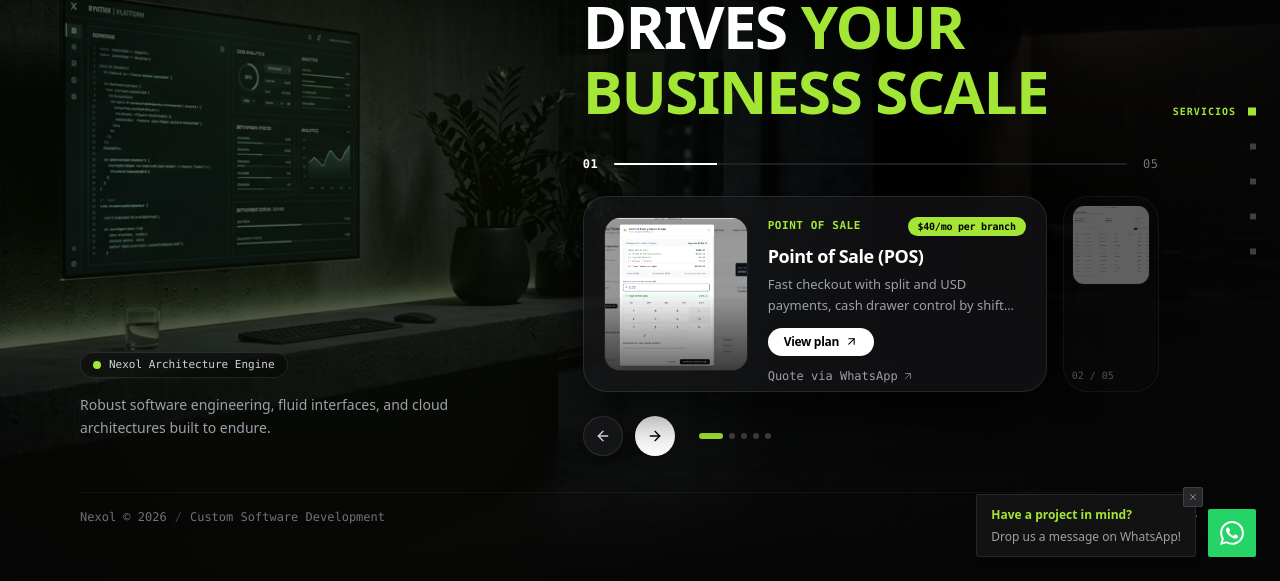
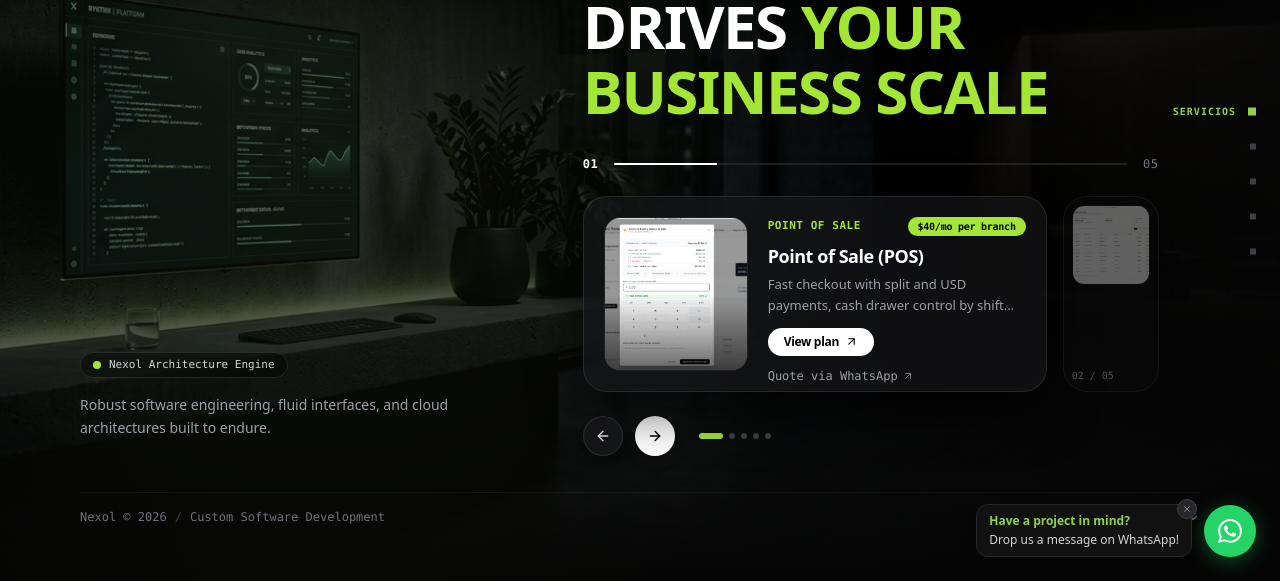
Before and after one commit to DETDevs/DET.Porfolio.App, a React (Vite) app: page / in a window 1280 px wide. Shown: the part 219-800 px from the top of the page. Built offline with nearby package versions, Linux system fonts and the light colour scheme; no server answers.

Commit message:
feat(ui): brand tokens, button focus rings and circular whatsapp floating button

```diff
--- a/src/App.tsx
+++ b/src/App.tsx
@@ -71,7 +71,7 @@ const LandingPage = () => {
   }, []);
 
   return (
-    <div className="bg-[#050505] min-h-screen text-zinc-200 selection:bg-[#a3e635] selection:text-black font-sans overflow-x-hidden">
+    <div className="bg-[#050505] min-h-screen text-zinc-200 selection:bg-[#8FD14F] selection:text-black font-sans overflow-x-hidden">
       <ScrollProgress />
       <SectionNav />
       <Navbar />
--- a/src/index.css
+++ b/src/index.css
@@ -1,5 +1,16 @@
 @import url("https://fonts.googleapis.com/css2?family=Geist:wght@300;400;500;600;700&family=Instrument+Serif:ital@0;1&family=Inter:wght@300;400;500;600;700;800;900&display=swap");
 @import "tailwindcss";
+
+@theme {
+  --color-brand: #8FD14F;
+  --color-brand-hover: #5FA22B;
+}
+
+:root {
+  --brand: #8FD14F;
+  --brand-hover: #5FA22B;
+  --brand-glow: rgba(143, 209, 79, 0.2);
+}
 
 .font-instrument {
   font-family: "Instrument Serif", Georgia, serif;
@@ -147,3 +158,11 @@
 ::-webkit-scrollbar-thumb:hover {
   background: #475569;
 }
+
+@utility no-scrollbar {
+  -ms-overflow-style: none;
+  scrollbar-width: none;
+  &::-webkit-scrollbar {
+    display: none;
+  }
+}
--- a/src/shared/hooks/useTilt.ts
+++ b/src/shared/hooks/useTilt.ts
@@ -3,6 +3,10 @@ import { useCallback, type RefObject } from "react";
 export function useTilt<T extends HTMLElement>(cardRef: RefObject<T | null>) {
   const handleMove = useCallback(
     (e: React.MouseEvent<T>) => {
+      if (typeof window !== "undefined" && !window.matchMedia("(pointer: fine)").matches) {
+        return;
+      }
+
       const el = cardRef.current;
       if (!el) return;
 
@@ -18,7 +22,7 @@ export function useTilt<T extends HTMLElement>(cardRef: RefObject<T | null>) {
 
       const shine = el.querySelector<HTMLElement>(".card-shine");
       if (shine) {
-        shine.style.background = `radial-gradient(circle at ${x * 100}% ${y * 100}%, rgba(163, 230, 53, 0.12) 0%, transparent 65%)`;
+        shine.style.background = `radial-gradient(circle at ${x * 100}% ${y * 100}%, rgba(143, 209, 79, 0.12) 0%, transparent 65%)`;
         shine.style.opacity = "1";
       }
     },
--- a/src/shared/ui/Button.tsx
+++ b/src/shared/ui/Button.tsx
@@ -9,15 +9,15 @@ export const Button = ({
   type = "button",
 }: ButtonProps) => {
   const baseStyle =
-    "px-5 py-3 rounded-[2px] font-mono text-xs uppercase tracking-wider font-bold transition-colors duration-150 flex items-center justify-center gap-2 cursor-pointer disabled:opacity-50 disabled:cursor-not-allowed";
+    "px-5 py-3 rounded-[2px] font-mono text-xs uppercase tracking-wider font-bold transition-all duration-150 flex items-center justify-center gap-2 cursor-pointer disabled:opacity-50 disabled:cursor-not-allowed focus-visible:outline-none focus-visible:ring-2 focus-visible:ring-[#8FD14F] focus-visible:ring-offset-2 focus-visible:ring-offset-[#050505] active:scale-[0.98]";
 
   const styles = {
     primary:
-      "bg-[#a3e635] hover:bg-[#b5ff14] text-black shadow-sm",
+      "bg-[#8FD14F] hover:bg-[#5FA22B] text-black shadow-sm",
     secondary:
       "bg-transparent hover:bg-zinc-900 text-white border border-zinc-700 shadow-sm",
     outline:
-      "border border-[#a3e635] text-[#a3e635] hover:bg-[#a3e635]/10",
+      "border border-[#8FD14F] text-[#8FD14F] hover:bg-[#8FD14F]/10",
     ghost: "bg-transparent hover:bg-white/5 text-zinc-300",
   };
 
--- a/src/shared/ui/ScrollProgress.tsx
+++ b/src/shared/ui/ScrollProgress.tsx
@@ -26,7 +26,7 @@ export const ScrollProgress = memo(function ScrollProgress() {
     <div className="fixed top-0 left-0 right-0 h-[2px] z-50 pointer-events-none bg-transparent">
       <div
         ref={barRef}
-        className="w-full h-full origin-left bg-[#a3e635]"
+        className="w-full h-full origin-left bg-[#8FD14F]"
         style={{ transform: "scaleX(0)" }}
       />
     </div>
--- a/src/shared/ui/SectionNav.tsx
+++ b/src/shared/ui/SectionNav.tsx
@@ -64,8 +64,8 @@ export const SectionNav = memo(function SectionNav() {
             <span
               className={`text-[10px] font-mono tracking-widest uppercase transition-all duration-200 ${
                 isActive
-                  ? "text-[#a3e635] opacity-100 translate-x-0 font-bold"
-                  : "text-zinc-500 opacity-0 group-hover:opacity-100 translate-x-2 group-hover:translate-x-0"
+                  ? "text-[#8FD14F] opacity-100 translate-x-0 font-bold"
+                  : "text-zinc-400 opacity-0 group-hover:opacity-100 translate-x-2 group-hover:translate-x-0"
               }`}
             >
               {section.label}
@@ -74,7 +74,7 @@ export const SectionNav = memo(function SectionNav() {
             <div
               className={`transition-all duration-200 ${
                 isActive
-                  ? "w-2 h-2 bg-[#a3e635]"
+                  ? "w-2 h-2 bg-[#8FD14F]"
                   : "w-1.5 h-1.5 bg-zinc-700 group-hover:bg-zinc-400"
               }`}
             />
--- a/src/shared/ui/WhatsAppButton.tsx
+++ b/src/shared/ui/WhatsAppButton.tsx
@@ -3,13 +3,17 @@ import { useState, useEffect } from "react";
 import { X } from "lucide-react";
 import { useTranslation } from "react-i18next";
 
-const WHATSAPP_URL = "https://wa.me/50587140989";
+const WHATSAPP_PHONE = "50587140989";
 
 export const WhatsAppButton = () => {
   const { t } = useTranslation();
   const [showTooltip, setShowTooltip] = useState(false);
   const [isVisible, setIsVisible] = useState(false);
   const [dismissed, setDismissed] = useState(false);
+
+  const whatsappUrl = `https://wa.me/${WHATSAPP_PHONE}?text=${encodeURIComponent(
+    t("footer.cta_whatsapp_msg", "Hola NEXOL, me gustaría recibir asesoría para mi negocio.")
+  )}`;
 
   useEffect(() => {
     const timer = setTimeout(() => setIsVisible(true), 2000);
@@ -18,9 +22,19 @@ export const WhatsAppButton = () => {
 
   useEffect(() => {
     if (!isVisible || dismissed) return;
-    const timer = setTimeout(() => setShowTooltip(true), 4000);
+    const timer = setTimeout(() => setShowTooltip(true), 3000);
     return () => clearTimeout(timer);
   }, [isVisible, dismissed]);
+
+  // Auto-dismiss tooltip after 5s so it never lingers or blocks content
+  useEffect(() => {
+    if (!showTooltip) return;
+    const timer = setTimeout(() => {
+      setShowTooltip(false);
+      setDismissed(true);
+    }, 5000);
+    return () => clearTimeout(timer);
+  }, [showTooltip]);
 
   return (
     <AnimatePresence>
@@ -39,17 +53,17 @@ export const WhatsAppButton = () => {
                 animate={{ opacity: 1, x: 0, scale: 1 }}
                 exit={{ opacity: 0, x: 20, scale: 0.8 }}
                 transition={{ type: "spring", stiffness: 300, damping: 25 }}
-                className="relative bg-[#121212] border border-zinc-800 rounded-[2px] px-3.5 py-2.5 shadow-md max-w-[220px]"
+                className="relative bg-[#121212]/95 backdrop-blur-md border border-zinc-800 rounded-xl px-3 py-2 shadow-lg max-w-[170px] sm:max-w-[220px]"
               >
                 <button
                   onClick={() => setDismissed(true)}
-                  className="absolute -top-2 -right-2 w-5 h-5 bg-zinc-800 hover:bg-zinc-700 rounded-[2px] flex items-center justify-center transition-colors cursor-pointer border border-zinc-700"
+                  className="absolute -top-1.5 -right-1.5 w-5 h-5 bg-zinc-800 hover:bg-zinc-700 rounded-full flex items-center justify-center transition-colors cursor-pointer border border-zinc-700 text-zinc-400 hover:text-white"
                   aria-label={t("whatsapp.close")}
                 >
-                  <X size={10} className="text-zinc-400" />
+                  <X size={10} />
                 </button>
-                <p className="text-xs text-zinc-400 leading-relaxed">
-                  <span className="text-[#a3e635] font-semibold block mb-0.5">
+                <p className="text-[11px] sm:text-xs text-zinc-300 leading-snug">
+                  <span className="text-[#8FD14F] font-semibold block mb-0.5">
                     {t("whatsapp.tooltip_heading")}
                   </span>{" "}
                   {t("whatsapp.tooltip_body")}
@@ -59,7 +73,7 @@ export const WhatsAppButton = () => {
           </AnimatePresence>
 
           <motion.a
-            href={WHATSAPP_URL}
+            href={whatsappUrl}
             target="_blank"
             rel="noopener noreferrer"
             onClick={() => {
@@ -72,7 +86,7 @@ export const WhatsAppButton = () => {
               });
             }}
             whileTap={{ scale: 0.95 }}
-            className="relative w-12 h-12 rounded-[2px] bg-[#25D366] hover:bg-[#20ba5a] text-white flex items-center justify-center shadow-sm cursor-pointer transition-colors duration-200"
+            className="relative w-[52px] h-[52px] rounded-full bg-[#25D366] hover:bg-[#20ba5a] text-white flex items-center justify-center shadow-[0_4px_20px_rgba(37,211,102,0.35)] hover:shadow-[0_6px_25px_rgba(37,211,102,0.5)] cursor-pointer transition-all duration-200 focus-visible:outline-none focus-visible:ring-2 focus-visible:ring-[#25D366] focus-visible:ring-offset-2 focus-visible:ring-offset-[#050505]"
             aria-label={t("whatsapp.aria")}
           >
             <svg
```
Also changed, not shown: 1 other file (tests, documents, lock files or other folders).
